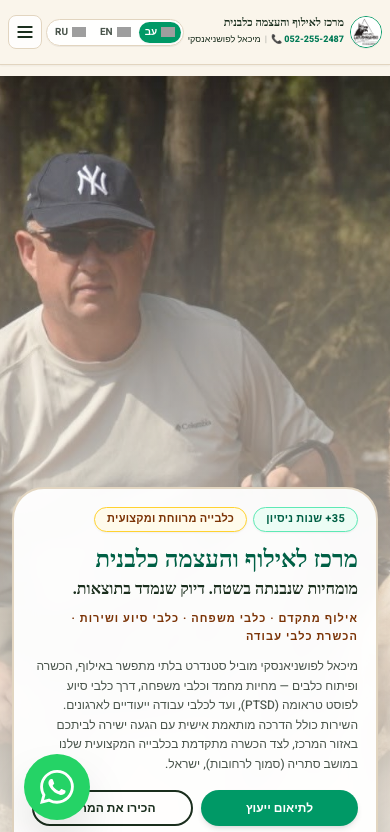
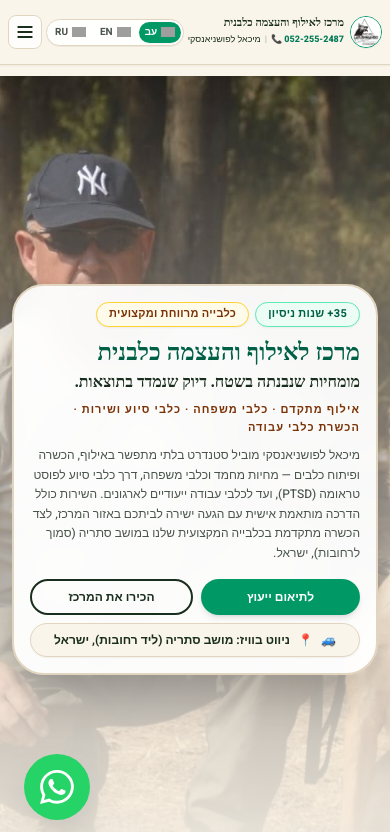
Before and after one commit to naorla/michael-website, a React (Vite) app: page / in a window 390 px wide. Shown: the top 832 px of the page. Built offline with nearby package versions, Linux system fonts and the light colour scheme; grey boxes are pictures that could not be loaded; a web font is replaced by a local one.

Commit message:
before review final version ביקב3 commit

```diff
--- a/src/components/Hero.tsx
+++ b/src/components/Hero.tsx
@@ -6,8 +6,8 @@ export function Hero() {
   const wazeUrl = `https://waze.com/ul?q=${encodeURIComponent("מושב סתריה ליד רחובות ישראל")}&navigate=yes`;
 
   return (
-    <section id="top" className="relative min-h-[100svh] overflow-hidden pt-16 md:pt-20 bg-[#FAF5EB]">
-      {/* תמונת רקע: מכוילת להורדה קלה של הראש מתחת ל-Navbar במובייל */}
+    <section id="top" className="relative min-h-[100svh] overflow-hidden pt-16 md:pt-16 bg-[#FAF5EB]">
+      {/* תמונת רקע */}
       <img
         src={encodeURI("/מיכאל1.jpg")}
         alt="מיכאל לפושניאנסקי מאמן כלבים"
@@ -16,17 +16,17 @@ export function Hero() {
         decoding="async"
       />
 
-      {/* שכבות גרדיאנט: הגרדיאנט במובייל מתחיל רק מאמצע הגובה כדי לחשוף את כל הראש והכתפיים */}
+      {/* שכבות גרדיאנט */}
       <div className="absolute inset-0 bg-gradient-to-t from-[#FAF5EB] via-[#FAF5EB]/60 via-40% to-transparent md:bg-gradient-to-l md:from-[#FAF5EB] md:via-[#FAF5EB]/80 md:to-transparent" />
 
-      {/* מיקום פיזי של הכרטיסייה: מורמת במחשב, ומרווחת במדויק בטלפון */}
-      <div className="relative mx-auto flex min-h-[calc(100svh-64px)] max-w-7xl items-end md:items-start rtl:justify-start ltr:justify-end px-3 sm:px-4 pb-8 pt-52 sm:pt-56 md:pt-4 md:mt-0 md:px-8">
+      {/* מיקום פיזי של הריבוע - מורם כלפי מעלה */}
+      <div className="relative mx-auto flex min-h-[calc(100svh-64px)] max-w-7xl items-start rtl:justify-start ltr:justify-end px-3 sm:px-4 pb-6 pt-36 sm:pt-40 md:pt-2 md:-mt-4 md:px-8">
         <div
-          className="w-full md:max-w-2xl bg-white/95 backdrop-blur-md p-4.5 sm:p-7 md:p-8 rounded-[2rem] sm:rounded-[2.5rem] shadow-2xl border-2 border-[#E2D5C0]"
+          className="w-full md:max-w-2xl bg-white/95 backdrop-blur-md p-4 sm:p-6 md:p-8 rounded-[2rem] sm:rounded-[2.5rem] shadow-2xl border-2 border-[#E2D5C0]"
           dir={lang === 'he' ? 'rtl' : 'ltr'}
         >
           <Reveal>
-            <div className="mb-3 flex flex-wrap gap-1.5 sm:gap-2">
+            <div className="mb-2.5 flex flex-wrap gap-1.5 sm:gap-2">
               <span className="rounded-full bg-emerald-50 border border-emerald-300 px-3 py-0.5 sm:px-3.5 sm:py-1 text-[11px] sm:text-xs md:text-sm font-bold tracking-wide text-emerald-800 shadow-xs">
                 {t('heroBadge1')}
               </span>
@@ -37,7 +37,7 @@ export function Hero() {
           </Reveal>
 
           <Reveal delay={1}>
-            <h1 className="flex flex-col gap-1 mb-2.5">
+            <h1 className="flex flex-col gap-1 mb-2">
               <span className="font-serif text-2xl sm:text-4xl lg:text-5xl font-black text-emerald-800 leading-tight">
                 {t('aboutMainTitle')}
               </span>
@@ -47,7 +47,7 @@ export function Hero() {
               </span>
             </h1>
 
-            <p className="mb-2.5 text-[11px] sm:text-xs md:text-sm font-bold tracking-[0.1em] text-amber-900 uppercase">
+            <p className="mb-2 text-[11px] sm:text-xs md:text-sm font-bold tracking-[0.1em] text-amber-900 uppercase">
               {t('heroSubtitle')}
             </p>
           </Reveal>
@@ -59,8 +59,8 @@ export function Hero() {
           </Reveal>
 
           <Reveal delay={3}>
-            <div className="mt-4 sm:mt-6 flex flex-col gap-2">
-              {/* שני הכפתורים באותה שורה */}
+            <div className="mt-4 sm:mt-5 flex flex-col gap-2">
+              {/* שני הכפתורים בשורה אחת */}
               <div className="flex flex-row items-center gap-2 w-full">
                 <a
                   href="#contact"
```
